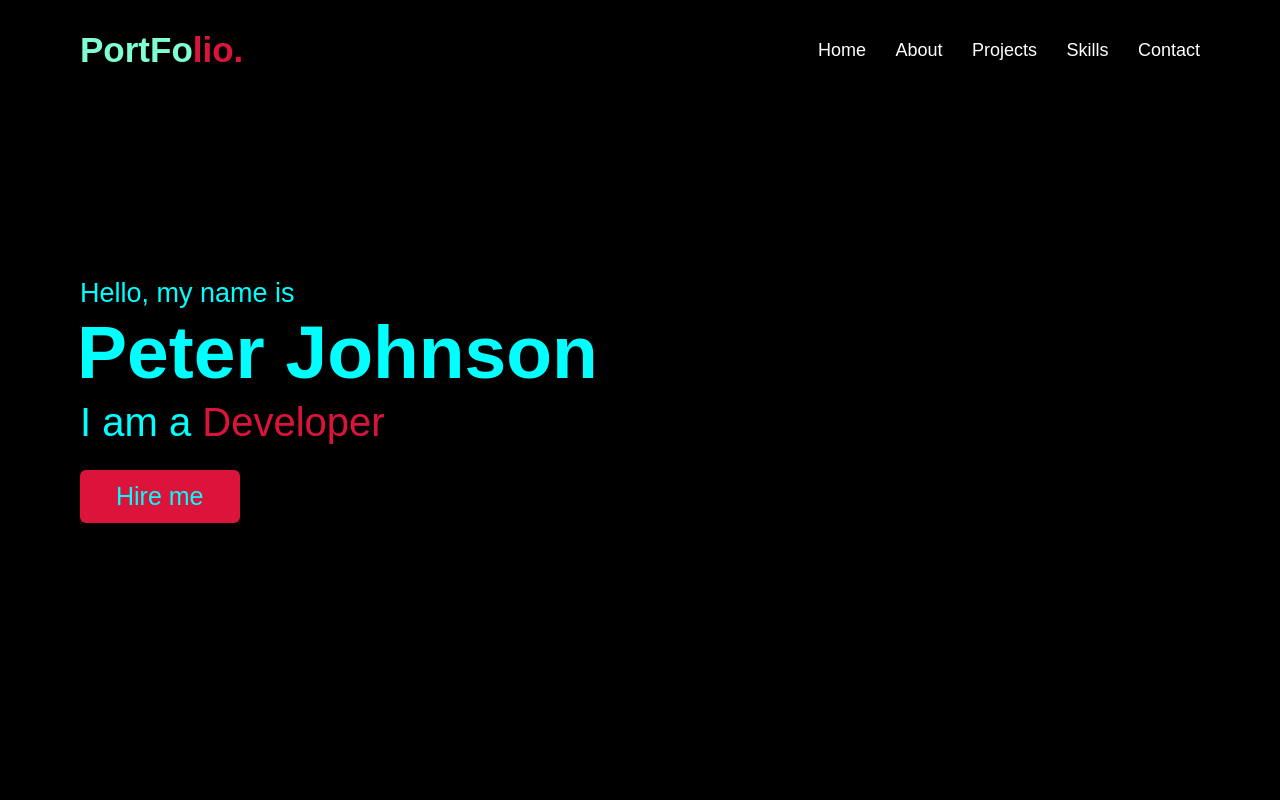
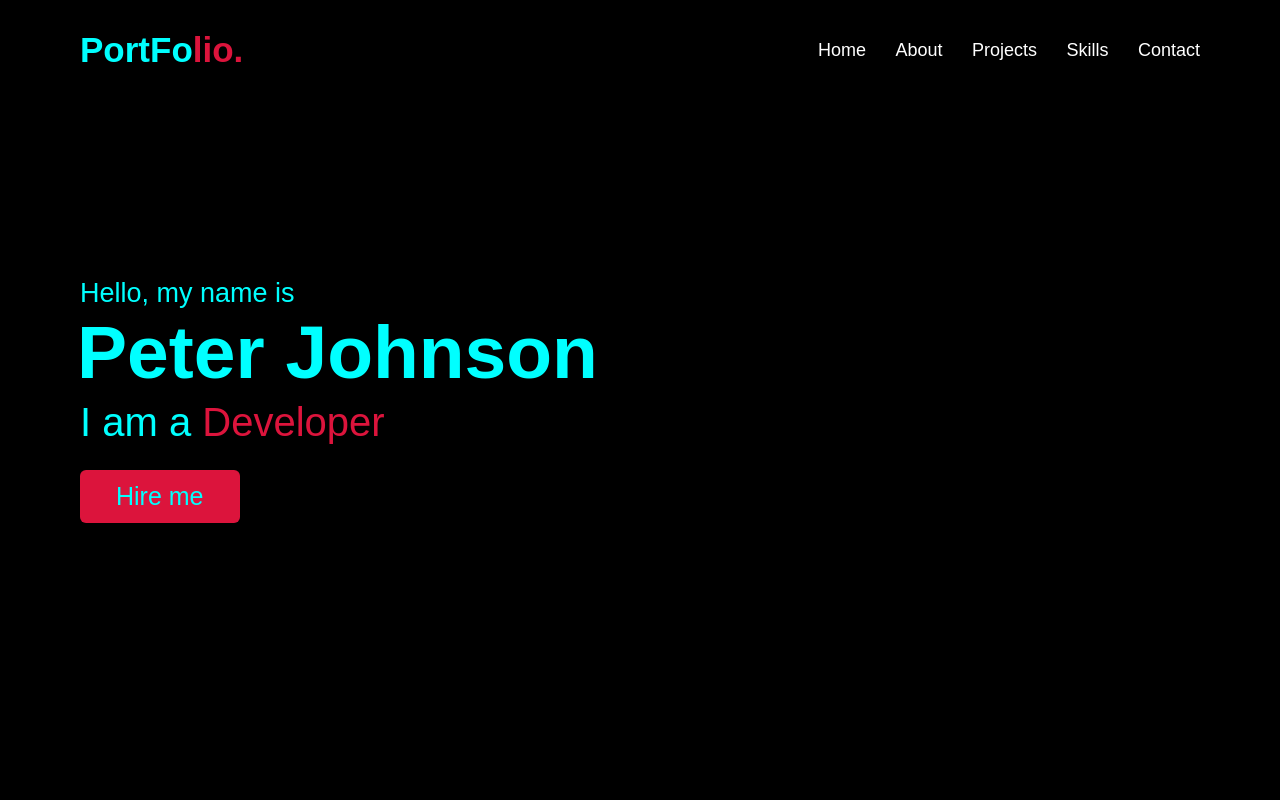
Before and after one commit to ChristianOdang/portfolio-, a plain HTML site: page index.html in a window 1280 px wide. Shown: the top 800 px of the page. Drawn offline with Linux system fonts and the light colour scheme.

Commit message:
Adding more styles

```diff
--- a/styles/styles.css
+++ b/styles/styles.css
@@ -86,7 +86,7 @@ section .title::after{
   justify-content: space-between;
 }
 .navbar .logo a{
-  color: aquamarine;
+  color: aqua;
   font-size: 35px;
   font-weight: 600;
 }
```
